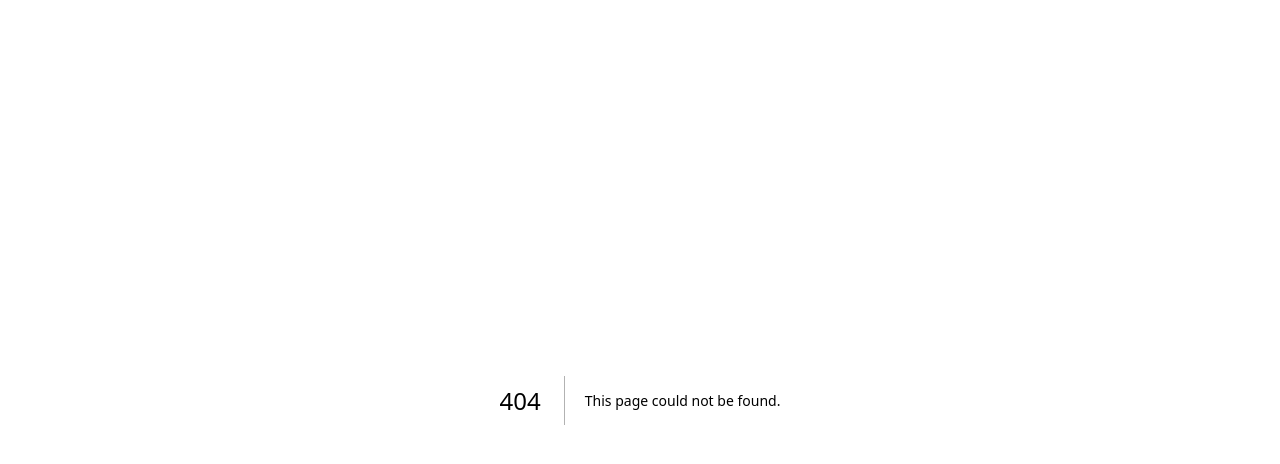
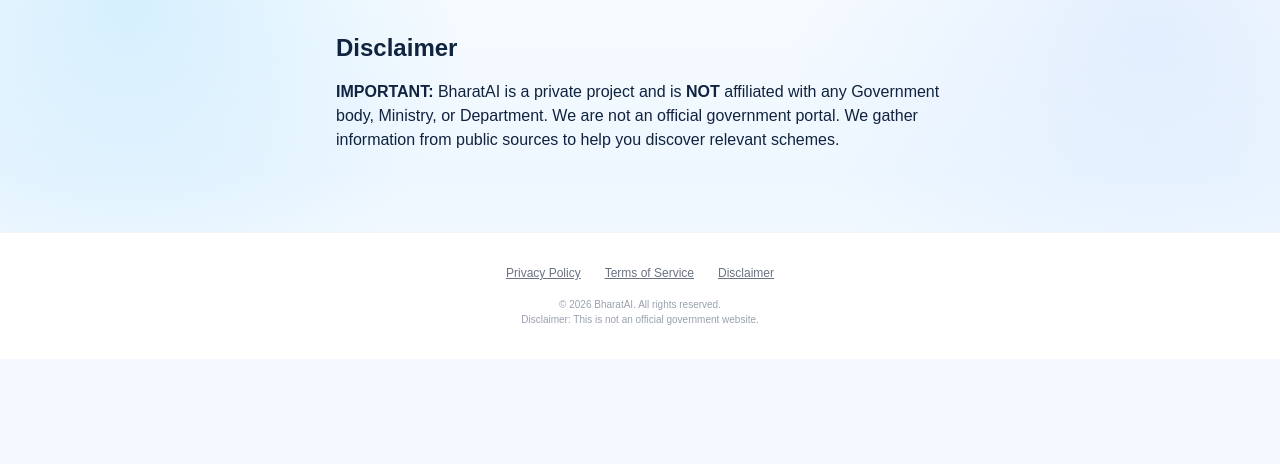
Before and after one commit to dularchandkumar9525-beep/BharatAI, a Next.js app in the folder frontend/: page /disclaimer in a window 1280 px wide. Before the commit this address had no page. Shown: the top 464 px of the page. Built offline with nearby package versions, Linux system fonts and the light colour scheme.

Commit message:
Added footer and legal pages for AdSense

```diff
--- /dev/null
+++ b/frontend/app/disclaimer/page.tsx
@@ -0,0 +1,8 @@
+export default function Disclaimer() {
+  return (
+    <div className="p-8 max-w-2xl mx-auto">
+      <h1 className="text-2xl font-bold mb-4">Disclaimer</h1>
+      <p><strong>IMPORTANT:</strong> BharatAI is a private project and is <strong>NOT</strong> affiliated with any Government body, Ministry, or Department. We are not an official government portal. We gather information from public sources to help you discover relevant schemes.</p>
+    </div>
+  );
+}
--- a/frontend/app/layout.tsx
+++ b/frontend/app/layout.tsx
@@ -1,29 +1,22 @@
-import type { Metadata } from "next";
-import { Geist, Geist_Mono } from "next/font/google";
 import "./globals.css";
+import Footer from "@/components/Footer";
 
-const geistSans = Geist({
-  variable: "--font-geist-sans",
-  subsets: ["latin"],
-});
-
-const geistMono = Geist_Mono({
-  variable: "--font-geist-mono",
-  subsets: ["latin"],
-});
-
-export const metadata: Metadata = {
-  title: "Create Next App",
-  description: "Generated by create next app",
+export const metadata = {
+  title: "BharatAI - Sarkari Yojana Portal",
+  description: "Find government schemes suitable for you.",
 };
 
-export default function RootLayout({ children }: LayoutProps<"/">) {
+export default function RootLayout({
+  children,
+}: {
+  children: React.ReactNode;
+}) {
   return (
-    <html
-      lang="en"
-      className={`${geistSans.variable} ${geistMono.variable} h-full antialiased`}
-    >
-      <body className="min-h-full flex flex-col">{children}</body>
+    <html lang="en">
+      <body>
+        {children}
+        <Footer />
+      </body>
     </html>
   );
 }
--- /dev/null
+++ b/frontend/app/privacy/page.tsx
@@ -0,0 +1,8 @@
+export default function Privacy() {
+  return (
+    <div className="p-8 max-w-2xl mx-auto">
+      <h1 className="text-2xl font-bold mb-4">Privacy Policy</h1>
+      <p>BharatAI respects your privacy. We use Google Authentication to secure your login. We do not store, sell, or share your personal data with any third parties.</p>
+    </div>
+  );
+}
--- /dev/null
+++ b/frontend/app/terms/page.tsx
@@ -0,0 +1,8 @@
+export default function Terms() {
+  return (
+    <div className="p-8 max-w-2xl mx-auto">
+      <h1 className="text-2xl font-bold mb-4">Terms of Service</h1>
+      <p>By using BharatAI, you agree to these terms. Use this portal for informational purposes only. We are not responsible for any application rejection by government authorities.</p>
+    </div>
+  );
+}
--- /dev/null
+++ b/frontend/components/Footer.tsx
@@ -0,0 +1,20 @@
+import Link from 'next/link';
+
+export default function Footer() {
+  return (
+    <footer className="w-full bg-white border-t border-gray-100 py-8 mt-12">
+      <div className="max-w-4xl mx-auto px-6 text-center">
+        <div className="flex justify-center gap-6 text-xs text-gray-500 font-medium mb-4">
+          <Link href="/privacy" className="hover:text-blue-600 underline">Privacy Policy</Link>
+          <Link href="/terms" className="hover:text-blue-600 underline">Terms of Service</Link>
+          <Link href="/disclaimer" className="hover:text-blue-600 underline">Disclaimer</Link>
+        </div>
+        <p className="text-[10px] text-gray-400">
+          © 2026 BharatAI. All rights reserved.
+          <br />
+          Disclaimer: This is not an official government website.
+        </p>
+      </div>
+    </footer>
+  );
+}
```
